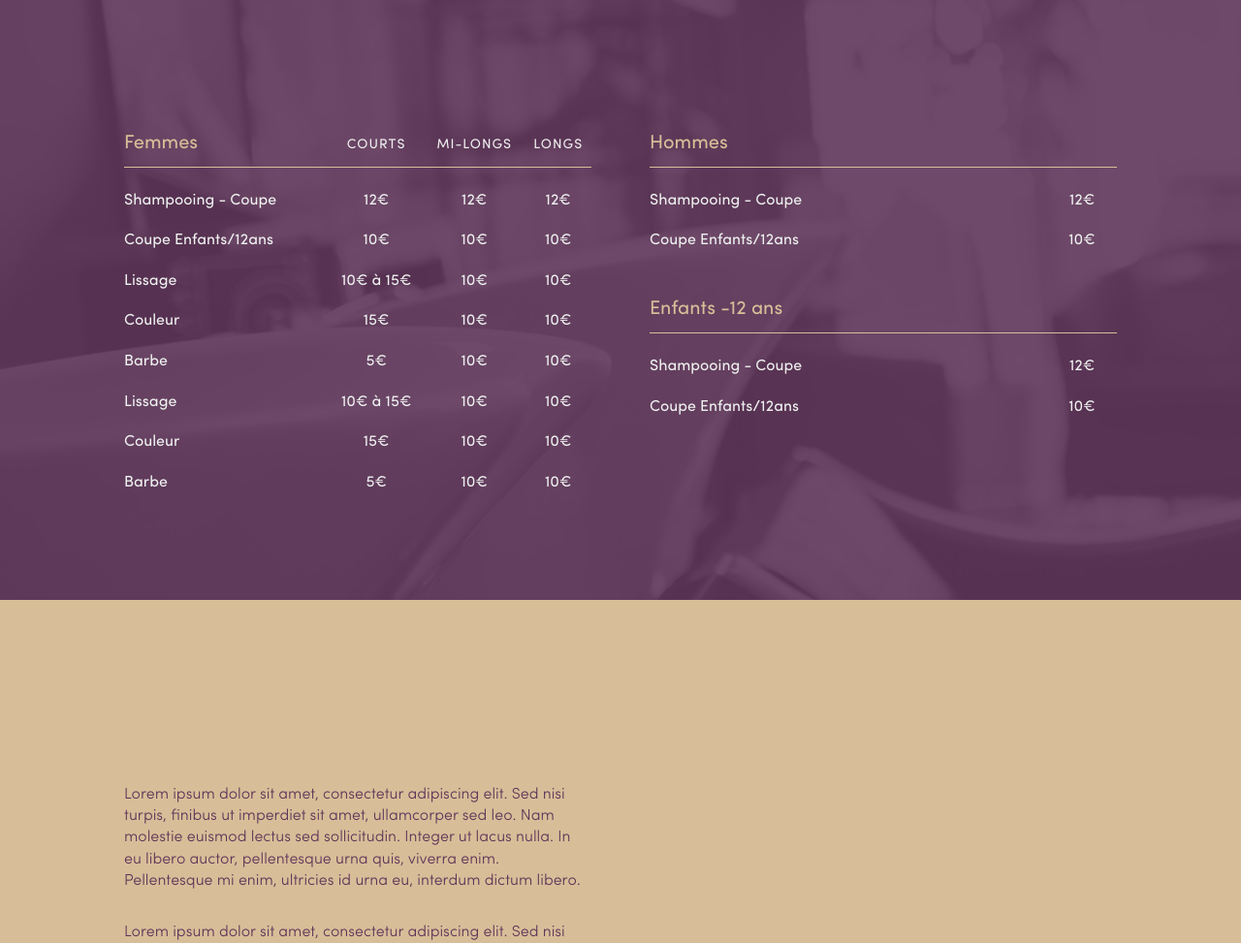
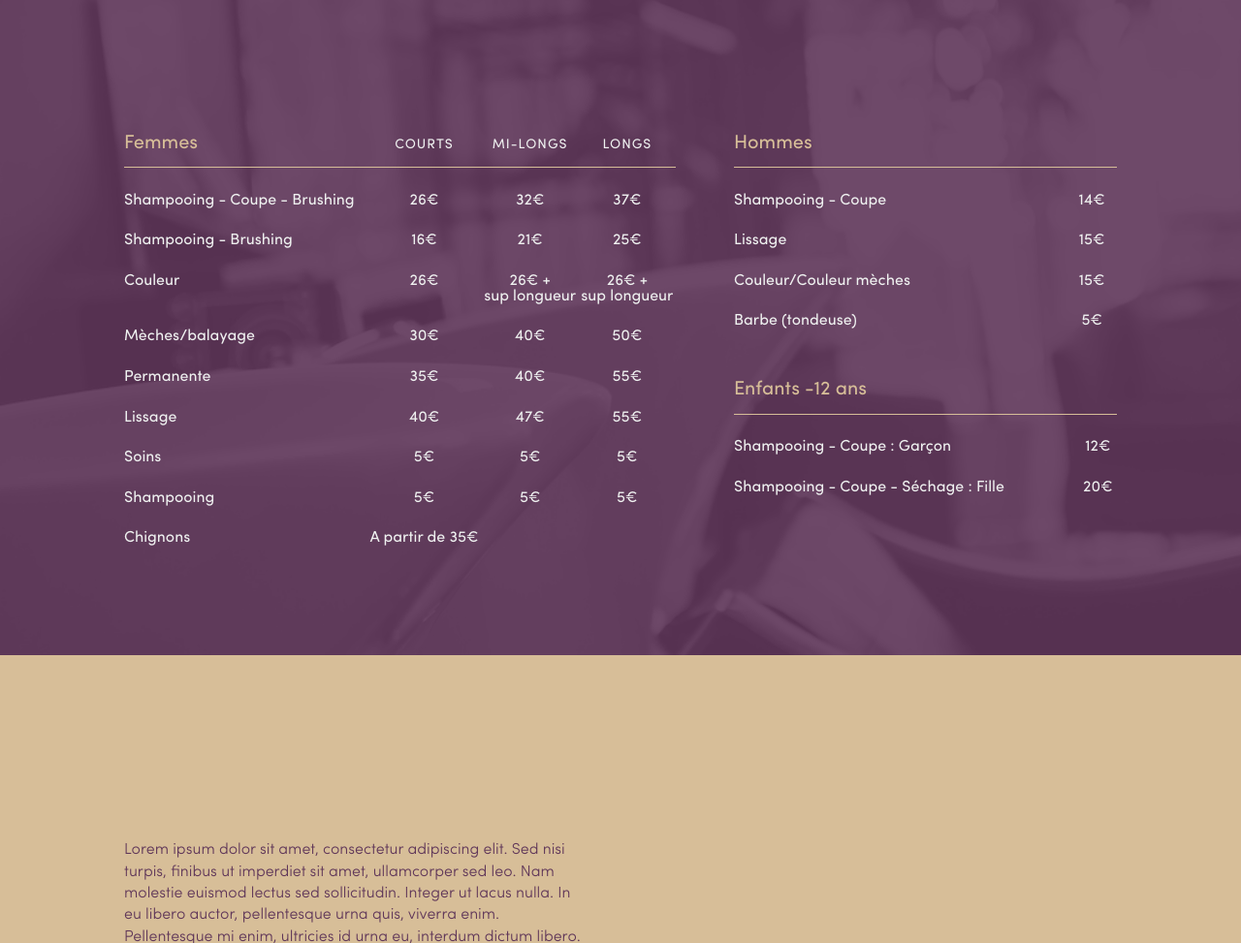
Before and after one commit to valenbellamy/mb-coiffure, a website: page index.html in a window 1280 px wide. Shown: the part 1660-2633 px from the top of the page at 97% size. Drawn offline with Linux system fonts and the light colour scheme; some packages are replaced by stand-ins of ours; files whose address does not match are found by name; a web font is replaced by a local one.

Commit message:
Col table and parallax xs

```diff
--- a/index.html
+++ b/index.html
@@ -136,7 +136,7 @@ Visit my portfolio at http://valentinbellamy.com
                         <div>s</div>
                     </h2>
                     <div class="row">
-                        <div class="col-sm-6 left-blk">
+                        <div class="col-sm-7 left-blk">
                             <table>
                                 <thead>
                                     <tr>
@@ -148,57 +148,61 @@ Visit my portfolio at http://valentinbellamy.com
                                 </thead>
                                 <tbody>
                                     <tr>
-                                        <td>Shampooing - Coupe</td>
-                                        <td>12€</td>
-                                        <td>12€</td>
-                                        <td>12€</td>
+                                        <td>Shampooing - Coupe - Brushing</td>
+                                        <td>26€</td>
+                                        <td>32€</td>
+                                        <td>37€</td>
                                     </tr>
                                     <tr>
-                                        <td>Coupe Enfants/12ans</td>
-                                        <td>10€</td>
-                                        <td>10€</td>
-                                        <td>10€</td>
+                                        <td>Shampooing - Brushing</td>
+                                        <td>16€</td>
+                                        <td>21€</td>
+                                        <td>25€</td>
+                                    </tr>
+                                    <tr>
+                                        <td>Couleur</td>
+                                        <td>26€</td>
+                                        <td>26€ + <br>sup longueur</td>
+                                        <td>26€ + <br>sup longueur</td>
+                                    </tr>
+                                    <tr>
+                                        <td>Mèches/balayage</td>
+                                        <td>30€</td>
+                                        <td>40€</td>
+                                        <td>50€</td>
+                                    </tr>
+                                    <tr>
+                                        <td>Permanente</td>
+                                        <td>35€</td>
+                                        <td>40€</td>
+                                        <td>55€</td>
                                     </tr>
                                     <tr>
                                         <td>Lissage</td>
-                                        <td>10€ à 15€</td>
-                                        <td>10€</td>
-                                        <td>10€</td>
+                                        <td>40€</td>
+                                        <td>47€</td>
+                                        <td>55€</td>
                                     </tr>
                                     <tr>
-                                        <td>Couleur</td>
-                                        <td>15€</td>
-                                        <td>10€</td>
-                                        <td>10€</td>
+                                        <td>Soins</td>
+                                        <td>5€</td>
+                                        <td>5€</td>
+                                        <td>5€</td>
                                     </tr>
                                     <tr>
-                                        <td>Barbe</td>
+                                        <td>Shampooing</td>
                                         <td>5€</td>
-                                        <td>10€</td>
-                                        <td>10€</td>
+                                        <td>5€</td>
+                                        <td>5€</td>
                                     </tr>
                                     <tr>
-                                        <td>Lissage</td>
-                                        <td>10€ à 15€</td>
-                                        <td>10€</td>
-                                        <td>10€</td>
-                                    </tr>
-                                    <tr>
-                                        <td>Couleur</td>
-                                        <td>15€</td>
-                                        <td>10€</td>
-                                        <td>10€</td>
-                                    </tr>
-                                    <tr>
-                                        <td>Barbe</td>
-                                        <td>5€</td>
-                                        <td>10€</td>
-                                        <td>10€</td>
+                                        <td>Chignons</td>
+                                        <td rowspan="3">A partir de 35€</td>
                                     </tr>
                                 </tbody>
                             </table>
                         </div>
-                        <div class="col-sm-6 right-blk">
+                        <div class="col-sm-5 right-blk">
                             <table class="mbm">
                                 <thead>
                                     <tr>
@@ -209,11 +213,19 @@ Visit my portfolio at http://valentinbellamy.com
                                 <tbody>
                                     <tr>
                                         <td>Shampooing - Coupe</td>
-                                        <td>12€</td>
+                                        <td>14€</td>
                                     </tr>
                                     <tr>
-                                        <td>Coupe Enfants/12ans</td>
-                                        <td>10€</td>
+                                        <td>Lissage</td>
+                                        <td>15€</td>
+                                    </tr>
+                                    <tr>
+                                        <td>Couleur/Couleur mèches</td>
+                                        <td>15€</td>
+                                    </tr>
+                                    <tr>
+                                        <td>Barbe (tondeuse)</td>
+                                        <td>5€</td>
                                     </tr>
                                 </tbody>
                             </table>
@@ -226,12 +238,12 @@ Visit my portfolio at http://valentinbellamy.com
                                 </thead>
                                 <tbody>
                                     <tr>
-                                        <td>Shampooing - Coupe</td>
+                                        <td>Shampooing - Coupe : Garçon</td>
                                         <td>12€</td>
                                     </tr>
                                     <tr>
-                                        <td>Coupe Enfants/12ans</td>
-                                        <td>10€</td>
+                                        <td>Shampooing - Coupe - Séchage : Fille</td>
+                                        <td>20€</td>
                                     </tr>
                                 </tbody>
                             </table>
```
Also changed, not shown: static/js/_6_smoothScroll.js (+2 -10 lines), static/js/scripts.min.js.
